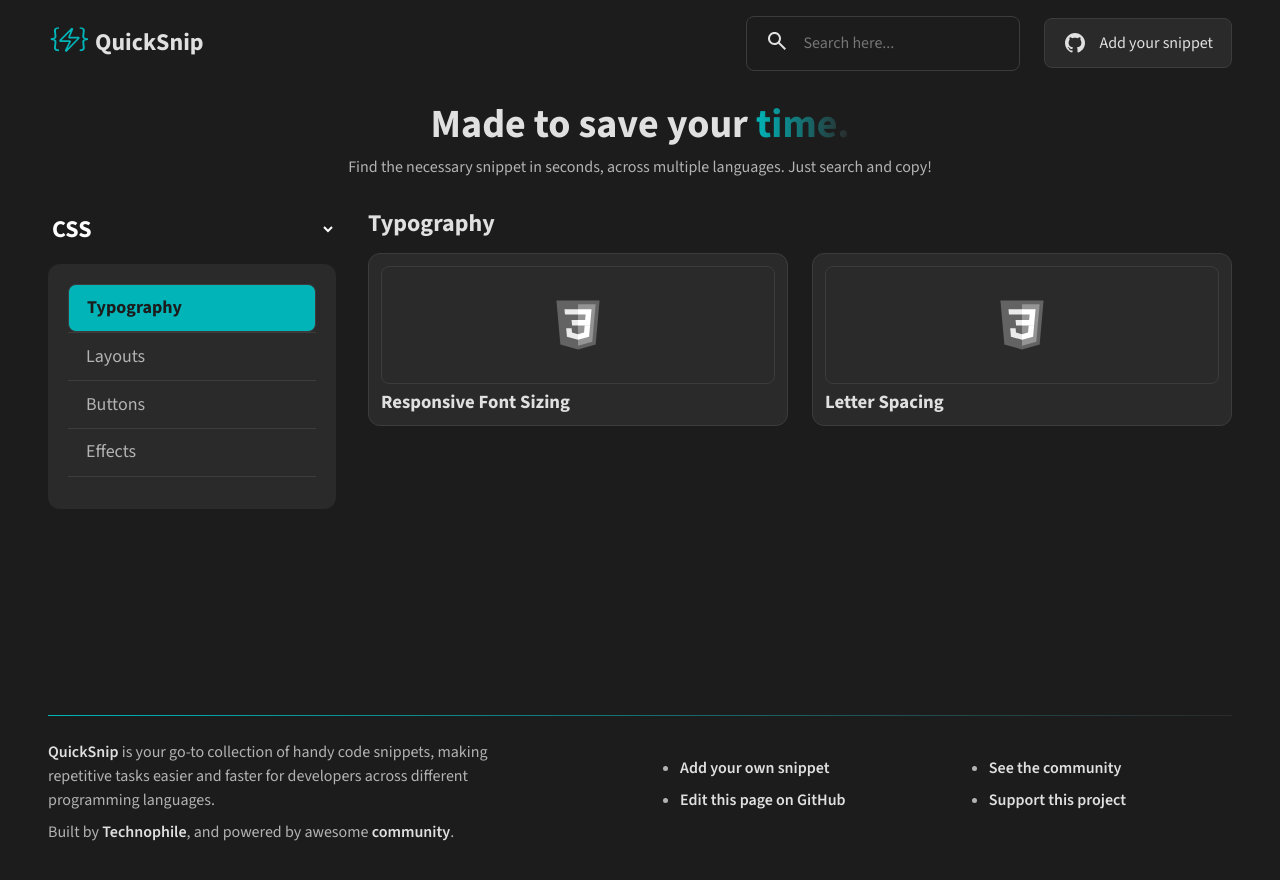
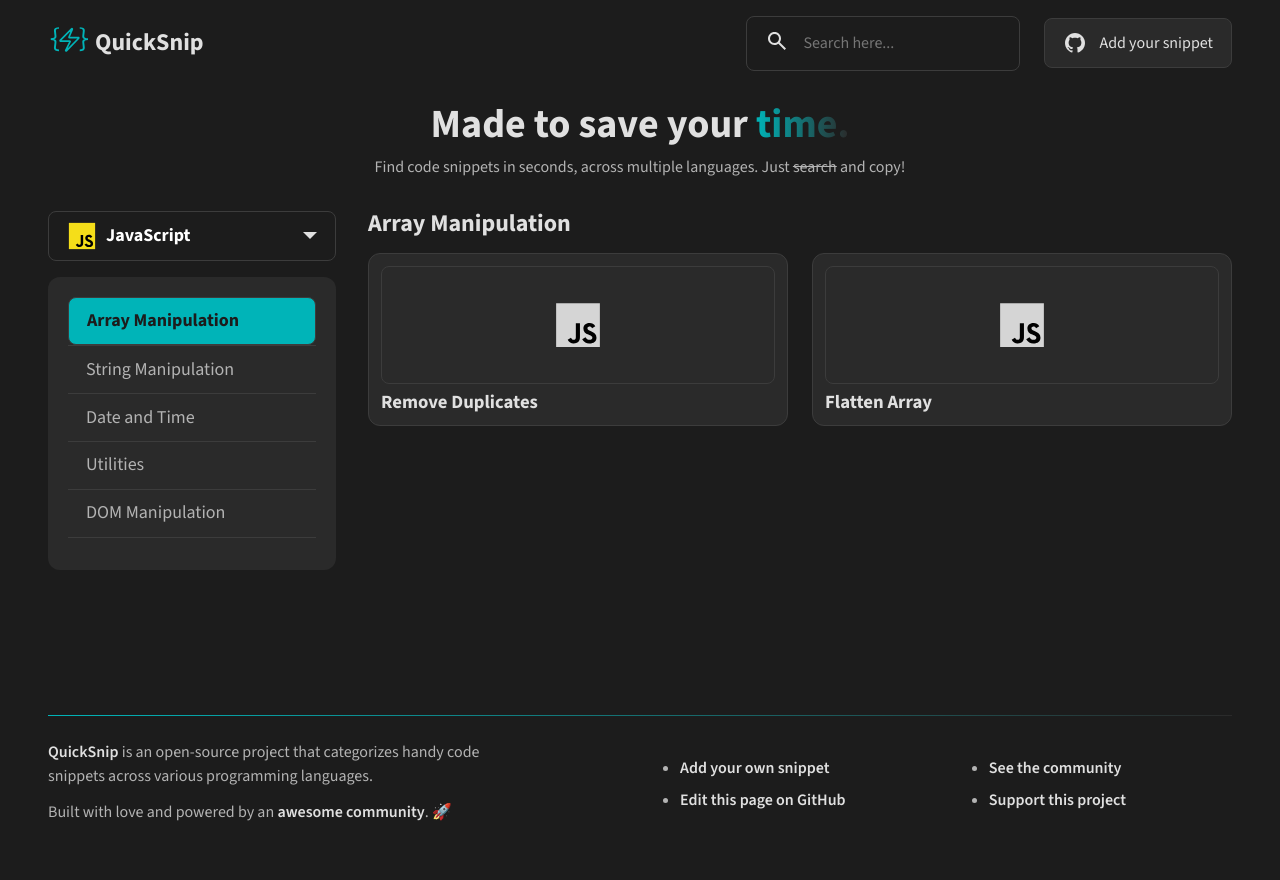
Before and after one commit to youngrichu/quicksnip, a React (Vite) app: page / in a window 1280 px wide. Shown: the top 880 px of the page. Built offline with nearby package versions, Linux system fonts and the light colour scheme.

Commit message:
Added custom selector

```diff
--- a/src/components/LanguageSelector.tsx
+++ b/src/components/LanguageSelector.tsx
@@ -1,19 +1,39 @@
+import React, { useState, useRef } from "react";
 import { useAppContext } from "../contexts/AppContext";
 import { useLanguages } from "../hooks/useLanguages";
+import { LanguageType } from "../types";
+
+// Inspired by https://blog.logrocket.com/creating-custom-select-dropdown-css/
 
 const LanguageSelector = () => {
-  const { language, setLanguage, setCategory } = useAppContext();
+  const { language, setLanguage } = useAppContext();
   const { fetchedLanguages, loading, error } = useLanguages();
 
-  const handleLanguageChange = (
-    event: React.ChangeEvent<HTMLSelectElement>
-  ) => {
-    const selectedLanguage = fetchedLanguages.find(
-      (language) => language.lang === event.target.value
+  const [isDropdownOpen, setIsDropdownOpen] = useState(false);
+  const [selectedLanguage, setSelectedLanguage] =
+    useState<LanguageType>(language);
+  const dropdownRef = useRef<HTMLDivElement>(null);
+
+  const handleLanguageChange = (langObj: LanguageType) => {
+    const selected = fetchedLanguages.find(
+      (item) => item.lang === langObj.lang
     );
-    if (selectedLanguage) {
-      setLanguage(selectedLanguage);
-      setCategory("");
+    if (selected) {
+      setSelectedLanguage(selected);
+      setLanguage(selected);
+      setIsDropdownOpen(false);
+    }
+  };
+
+  const toggleDropdown = () => {
+    setIsDropdownOpen((prev) => !prev);
+  };
+
+  const handleKeyDown = (event: React.KeyboardEvent, lang: LanguageType) => {
+    if (event.key === "Enter") {
+      handleLanguageChange(lang);
+    } else if (event.key === "Escape") {
+      setIsDropdownOpen(false);
     }
   };
 
@@ -26,18 +46,53 @@
   }
 
   return (
-    <select
-      id="languages"
-      className="language-selector"
-      onChange={handleLanguageChange}
-      value={language?.lang || "CSS"}
+    <div
+      className={`selector ${isDropdownOpen ? "selector--open" : ""}`}
+      ref={dropdownRef}
     >
-      {fetchedLanguages.map((language, idx) => (
-        <option key={idx} value={language.lang}>
-          {language.lang}
-        </option>
-      ))}
-    </select>
+      <button
+        className="selector__button"
+        aria-label="select button"
+        aria-haspopup="listbox"
+        aria-expanded={isDropdownOpen}
+        onClick={toggleDropdown}
+      >
+        <div className="selector__value">
+          <img src={selectedLanguage.icon} alt="" />
+          <span>{selectedLanguage.lang || "Select a language"}</span>
+        </div>
+        <span className="selector__arrow"></span>
+      </button>
+      {isDropdownOpen && (
+        <ul className="selector__dropdown" role="listbox">
+          {fetchedLanguages.map((lang) => (
+            <li
+              key={lang.lang}
+              role="option"
+              tabIndex={0}
+              onClick={() => handleLanguageChange(lang)}
+              onKeyDown={(e) => handleKeyDown(e, lang)}
+              className={`selector__item ${
+                selectedLanguage.lang === lang.lang ? "selected" : ""
+              }`}
+            >
+              <input
+                type="radio"
+                id={`selector-for-${lang.lang}`}
+                name="language"
+                value={lang.lang}
+                checked={selectedLanguage === lang}
+                readOnly
+              />
+              <label htmlFor={`selector-for-${lang.lang}`}>
+                <img src={lang.icon} alt="" />
+                <span>{lang.lang}</span>
+              </label>
+            </li>
+          ))}
+        </ul>
+      )}
+    </div>
   );
 };
 
--- a/src/contexts/AppContext.tsx
+++ b/src/contexts/AppContext.tsx
@@ -3,8 +3,8 @@
 
 // tokens
 const defaultLanguage: LanguageType = {
-  lang: "CSS",
-  icon: "/icons/css.svg",
+  lang: "JavaScript",
+  icon: "/icons/javascript.svg",
 };
 
 // TODO: add custom loading and error handling
--- a/src/layouts/Banner.tsx
+++ b/src/layouts/Banner.tsx
@@ -5,8 +5,11 @@
         Made to save your <span className="text-highlight">time.</span>
       </h1>
       <p>
-        Find the necessary snippet in seconds, across multiple languages. Just
-        search and copy!
+        Find code snippets in seconds, across multiple languages. Just{" "}
+        <s>
+          <abbr title="Under construction :)">search</abbr>
+        </s>{" "}
+        and copy!
       </p>
     </div>
   );
--- a/src/layouts/Footer.tsx
+++ b/src/layouts/Footer.tsx
@@ -9,30 +9,20 @@
             <a href="/" className="styled-link">
               QuickSnip
             </a>{" "}
-            is your go-to collection of handy code snippets, making repetitive
-            tasks easier and faster for developers across different programming
-            languages.
+            is an open-source project that categorizes handy code snippets
+            across various programming languages.
           </p>
           <p>
-            Built by{" "}
-            <a
-              href="https://github.com/dostonnabotov"
-              target="_blank"
-              rel="noopener noreferrer"
-              className="styled-link"
-            >
-              Technophile
-            </a>
-            , and powered by awesome{" "}
+            Built with love and powered by an{" "}
             <a
               href="https://github.com/dostonnabotov/quicksnip"
               target="_blank"
               rel="noopener noreferrer"
               className="styled-link"
             >
-              community
+              awesome community
             </a>
-            .
+            . 🚀
           </p>
         </div>
         <nav className="footer__nav">
--- a/src/styles/main.css
+++ b/src/styles/main.css
@@ -136,6 +136,11 @@
   margin: 0;
 }
 
+abbr {
+  text-decoration: none;
+  cursor: help;
+}
+
 /*------------------------------------*\
   #UTILS
 \*------------------------------------*/
@@ -195,6 +200,7 @@
 /*------------------------------------*\
   #COMPONENTS
 \*------------------------------------*/
+/* button */
 .button {
   display: inline-flex;
   min-height: 3rem;
@@ -208,6 +214,11 @@
   cursor: pointer;
   line-height: 1.1;
   text-decoration: none;
+  transition: transform 200ms ease;
+}
+
+.button:is(:hover, :focus-visible) {
+  border-color: var(--clr-accent);
 }
 
 .button--icon {
@@ -220,6 +231,7 @@
   padding: 0.5em;
 }
 
+/* search field */
 .search-field {
   display: inline-flex;
   align-items: center;
@@ -228,6 +240,10 @@
   border: 1px solid var(--border-color);
   border-radius: var(--br-md);
   padding: 0.75em 1.125em;
+
+  &:is(:hover, :focus-within) {
+    border-color: var(--clr-accent);
+  }
 }
 
 .search-field > input {
@@ -237,6 +253,112 @@
   &:focus {
     outline: none;
   }
+}
+
+/* custom selector */
+.selector {
+  position: relative;
+  width: 100%;
+}
+
+.selector__button {
+  width: 100%;
+  font-size: var(--fs-500);
+  font-weight: var(--fw-bold);
+  padding: 0.5em 1em;
+  background-color: transparent;
+  border: 1px solid var(--border-color);
+  border-radius: var(--br-md);
+  cursor: pointer;
+
+  display: grid;
+  grid-template-columns: 1fr auto;
+  align-items: center;
+}
+
+.selector__value {
+  display: flex;
+  gap: 0.5em;
+  align-items: center;
+}
+
+.selector__value img {
+  width: 30px;
+}
+
+.selector__arrow {
+  border-left: 7px solid transparent;
+  border-right: 7px solid transparent;
+  border-top: 7px solid var(--text-primary);
+  transition: transform 100ms ease;
+}
+
+.selector--open .selector__arrow {
+  transform: rotate(180deg);
+}
+
+.selector__dropdown {
+  display: grid;
+  gap: 0.25rem;
+
+  position: absolute;
+  width: 100%;
+  max-height: 15rem;
+  overflow-y: auto;
+
+  background-color: var(--bg-secondary);
+  border: 1px solid var(--border-color);
+  border-radius: var(--br-md);
+  margin-top: 0.5rem;
+  padding: 0.5rem;
+  font-size: var(--fs-400);
+  list-style: none;
+
+  box-shadow: 0 10px 25px rgba(0, 0, 0, 0.2);
+}
+
+.selector__dropdown:focus-within {
+  border-color: var(--clr-accent);
+}
+
+.selector__item {
+  position: relative;
+  cursor: pointer;
+  display: flex;
+  gap: 1rem;
+  align-items: center;
+  border-radius: var(--br-md);
+}
+
+.selector__item label {
+  width: 100%;
+  padding: 0.25em 0.75em;
+  cursor: pointer;
+  border-radius: var(--br-md);
+  display: flex;
+  gap: 1em;
+  align-items: center;
+  color: var(--text-primary);
+}
+
+.selector__item label img {
+  width: 35px;
+}
+
+.selector__item:hover {
+  background-image: var(--gradient-secondary);
+}
+
+.selector__item.selected label {
+  background-color: var(--clr-accent);
+  color: var(--text-dark);
+  font-weight: var(--fw-bold);
+}
+
+.selector__item input[type="radio"] {
+  position: absolute;
+  left: 0;
+  opacity: 0;
 }
 
 .logo {
@@ -294,18 +416,20 @@
 /*------------------------------------*\
   #SIDEBAR
 \*------------------------------------*/
-.language-selector {
+/* .language-selector {
   background-color: transparent;
   cursor: pointer;
-  border: 0;
-  /* padding-block: 0.5em; */
+  border: 1px solid transparent;
+  padding-block: 0.5em;
   font-weight: var(--fw-bold);
   font-size: var(--fs-600);
-}
+  border-radius: var(--br-md);
+  appearance: none; /* Removes default arrow */
 
-.language-selector option {
-  font-size: var(--fs-400);
-}
+/* &:focus-within {
+    border-color: var(--clr-accent);
+  }
+} */
 
 .categories {
   display: grid;
```
